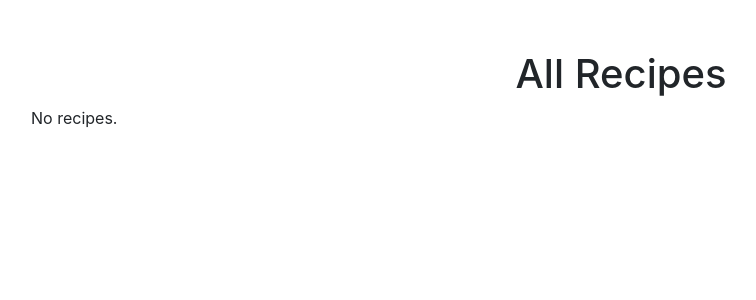
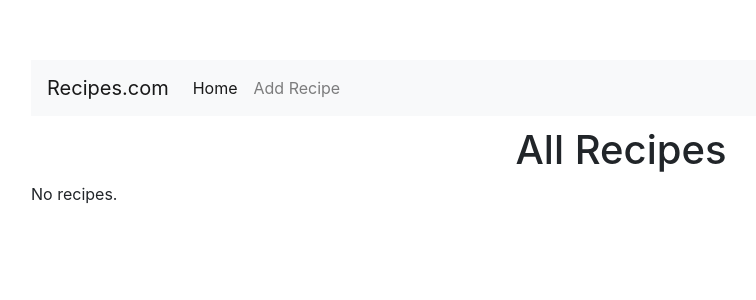
Before and after one commit to raunaqness/dps_recipes, a Django app: page /recipes/1 in a window 1280 px wide. Shown: the top 300 px of the page, without its empty margins (19-775 px from the left). Run offline with Django 3.2, Linux system fonts and the light colour scheme; data that the repository does not hold is empty.

Commit message:
feat: added navbar

```diff
--- a/recipes/templates/base.html
+++ b/recipes/templates/base.html
@@ -11,6 +11,25 @@
 
     <body>
         <div style="padding: 50px;">
+        <div style="margin: 10px 0px;">
+            <nav class="navbar navbar-expand-lg navbar-light bg-light">
+                <a class="navbar-brand" href="/recipes/1">Recipes.com</a>
+                <button class="navbar-toggler" type="button" data-toggle="collapse" data-target="#navbarNav" aria-controls="navbarNav" aria-expanded="false" aria-label="Toggle navigation">
+                    <span class="navbar-toggler-icon"></span>
+                </button>
+                <div class="collapse navbar-collapse" id="navbarNav">
+                    <ul class="navbar-nav">
+                    <li class="nav-item active">
+                        <a class="nav-link" href="/recipes/1">Home <span class="sr-only">(current)</span></a>
+                    </li>
+                    <li class="nav-item">
+                        <a class="nav-link" href="/recipes/create">Add Recipe</a>
+                    </li>
+                    </ul>
+                </div>
+            </nav>
+        </div>
+
            {% block content %}
 
             {% endblock %}
--- a/recipes/templates/view_all_recipes.html
+++ b/recipes/templates/view_all_recipes.html
@@ -10,7 +10,7 @@
         <a href="/recipe/{{recipe.id}}">
             <div class="card mb-3">
                 <img class="card-img-top" src="/{{recipe.image}}" alt="Card image cap"
-                style="height: 200px; object-fit: fill;">
+                style="height: 200px; object-fit: contain;">
                 <div class="card-body">
                     <h5 class="card-title">{{recipe.title}}</h5>
                     <p class="card-text">{{recipe.description}}</p>
```
